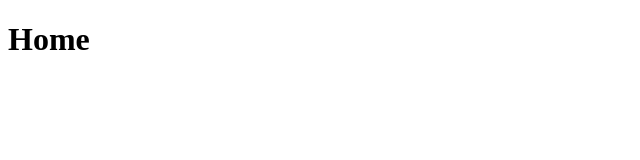
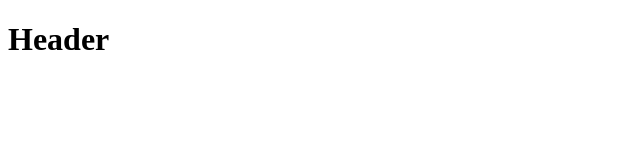
Before and after one commit to kongmingLatern/todo-list, a Vue app: page / in a window 1280 px wide. Shown: the top 160 px of the page, without its empty margins (0-640 px from the left). Built offline with nearby package versions, Linux system fonts and the light colour scheme.

Commit message:
feat: add Header.vue

```diff
--- a/src/App.vue
+++ b/src/App.vue
@@ -1,9 +1,9 @@
 <template>
-  <Home />
+  <Header />
 </template>
 
 <script setup lang="ts">
-import Home from '@/views/Home.vue'
+import Header from '@/views/Header.vue'
 </script>
 
 <style>
--- a/src/views/Home.vue
+++ b/src/views/Header.vue
@@ -1,5 +1,5 @@
 <template>
-  <h1>Home</h1>
+  <h1>Header</h1>
 </template>
 
 <script setup lang='ts'>
```
